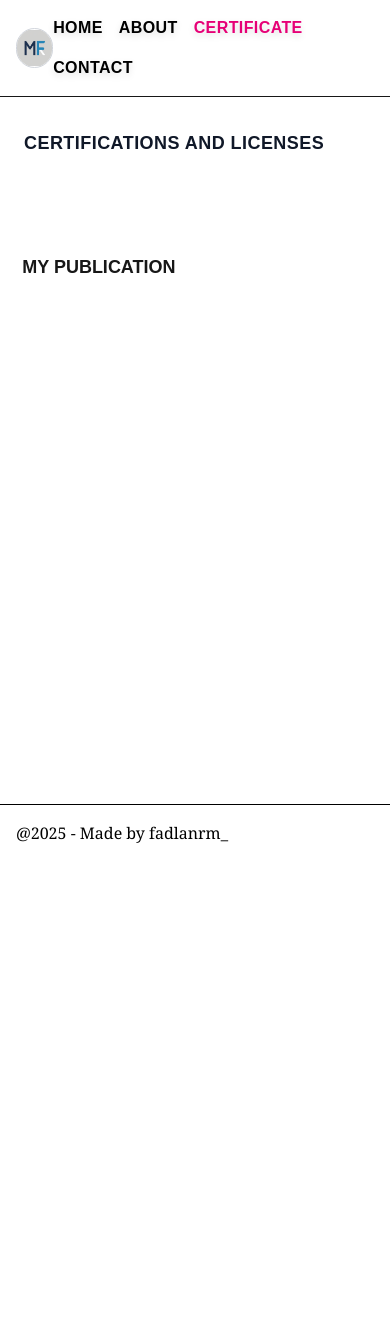
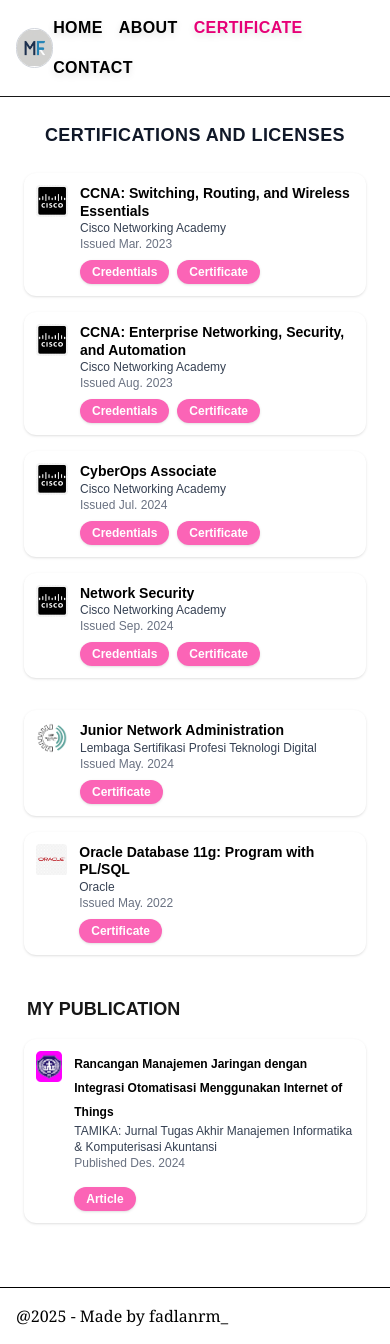
Before and after one commit to fadlanrm/my-portofolio, a Next.js app: page /certificate in a window 390 px wide. Before the commit the page ends 861 px from the top, so only its background shows below. Built offline with nearby package versions, Linux system fonts and the light colour scheme.

Commit message:
ganti ke mobile

```diff
--- a/app/certificate/page.tsx
+++ b/app/certificate/page.tsx
@@ -1,45 +1,104 @@
 const certificatesLeft = [
-  // ...data seperti sebelumnya...
+  {
+    name: "CCNA: Switching, Routing, and Wireless Essentials",
+    org: "Cisco Networking Academy",
+    issued: "Mar. 2023",
+    credential: "https://www.credly.com/badges/0159a272-1d50-4a50-83f8-c5715c8533dd/public_url",
+    certificate: "/certificate/cert-ccna-enterprisenetworking.pdf",
+    logo: "/logo-cisco.png",
+  },
+  {
+    name: "CCNA: Enterprise Networking, Security, and Automation",
+    org: "Cisco Networking Academy",
+    issued: "Aug. 2023",
+    credential: "https://www.credly.com/badges/48cc1186-68d5-4269-8fd3-642c5e97aeb2/public_url",
+    certificate: "/certificate/cert-ccna-enterprisenetworking1.pdf",
+    logo: "/logo-cisco.png",
+  },
+  {
+    name: "CyberOps Associate",
+    org: "Cisco Networking Academy",
+    issued: "Jul. 2024",
+    credential: "https://www.credly.com/badges/7d62f830-4a87-4e8d-9d98-72484ffee33c",
+    certificate: "/certificate/cert-ccna-cyberops.pdf",
+    logo: "/logo-cisco.png",
+  },
+  {
+    name: "Network Security",
+    org: "Cisco Networking Academy",
+    issued: "Sep. 2024",
+    credential: "https://www.credly.com/badges/9e59cefd-b842-48bf-a241-3d0fd3a012b3",
+    certificate: "/certificate/cert-ccna-networksecurity.pdf",
+    logo: "/logo-cisco.png",
+  },
 ];
 
 const certificatesRight = [
-  // ...data seperti sebelumnya...
+  {
+    name: "Junior Network Administration",
+    org: "Lembaga Sertifikasi Profesi Teknologi Digital",
+    issued: "May. 2024",
+    certificate: "/certificate/cert-lsp-jna.pdf",
+    logo: "/logo-lsp.png",
+  },
+  {
+    name: "Oracle Database 11g: Program with PL/SQL",
+    org: "Oracle",
+    issued: "May. 2022",
+    certificate: "/certificate/cert-oracle-plsql.pdf",
+    logo: "/logo-oracle.png",
+  },
 ];
 
 const publications = [
-  // ...data seperti sebelumnya...
+  {
+    title: "Rancangan Manajemen Jaringan dengan Integrasi Otomatisasi Menggunakan Internet of Things",
+    journal: "TAMIKA: Jurnal Tugas Akhir Manajemen Informatika & Komputerisasi Akuntansi",
+    published: "Des. 2024",
+    link: "https://ejurnal.methodist.ac.id/index.php/tamika/article/view/3067",
+    logo: "/logo-tamika.png",
+  },
 ];
 
 export default function CertificatePage() {
   return (
-    <main className="max-w-6xl mx-auto min-h-[80vh] px-2 sm:px-4 md:px-8 py-8 md:py-12">
-      <div className="flex flex-col lg:flex-row gap-2 sm:gap-4 lg:gap-10">
-        {/* Left Section */}
-        <section className="flex-1">
-          <h2 className="text-lg sm:text-xl md:text-2xl font-semibold tracking-wide text-gray-900 mb-6 animate-shake-interval delay-0">
+    <main className="max-w-2xl md:max-w-6xl mx-auto min-h-[80vh] px-2 sm:px-4 md:px-8 py-6 md:py-12">
+      <h2 className="text-lg sm:text-xl md:text-2xl font-semibold tracking-wide text-gray-900 mb-6 animate-shake-interval delay-0 text-center">
         CERTIFICATIONS AND LICENSES
       </h2>
+      <div className="flex flex-col lg:flex-row gap-4 md:gap-8 lg:gap-10">
+        {/* Left Section */}
+        <section className="flex-1 flex flex-col gap-4">
   {certificatesLeft.map((cert) => (
-            <div key={cert.name} className="flex items-start gap-2 sm:gap-3 md:gap-4 mb-6 md:mb-8">
-              <img src={cert.logo} alt={cert.org} className="h-8 w-8 sm:h-10 sm:w-10 md:h-12 md:w-12 object-contain rounded bg-white border" />
+    <div
+      key={cert.name}
+      className="flex items-start gap-3 p-3 sm:p-4 rounded-xl bg-white shadow-sm"
+    >
+      <img
+        src={cert.logo}
+        alt={cert.org}
+        className="h-8 w-8 sm:h-10 sm:w-10 md:h-12 md:w-12 object-contain rounded bg-white"
+      />
       <div>
         <div className="font-bold text-sm sm:text-base md:text-lg text-black leading-tight">{cert.name}</div>
         <div className="text-gray-700 text-xs sm:text-sm">{cert.org}</div>
         <div className="text-gray-500 text-xs mb-2">Issued {cert.issued}</div>
         <div className="flex flex-wrap gap-2">
+          {cert.credential && (
             <a
               href={cert.credential}
               target="_blank"
               rel="noopener noreferrer"
-                    className="bg-pink-400 text-white text-xs px-3 py-1 rounded-full font-semibold shadow hover:bg-pink-500 transition w-24 sm:w-28 text-center"
+              className="bg-pink-400 text-white text-xs px-3 py-1 rounded-full font-semibold shadow hover:bg-pink-500 transition w-fit"
             >
               Credentials
             </a>
+          )}
           <a
             href={cert.certificate}
             target="_blank"
             rel="noopener noreferrer"
-                    className="bg-pink-400 text-white text-xs px-3 py-1 rounded-full font-semibold shadow hover:bg-pink-500 transition w-24 sm:w-28 text-center"
+            className="bg-pink-400 text-white text-xs px-3 py-1 rounded-full font-semibold shadow hover:bg-pink-500 transition w-fit"
           >
             Certificate
           </a>
@@ -48,13 +107,20 @@
     </div>
   ))}
 </section>
-        {/* Vertical Divider */}
-        <div className="hidden lg:block w-px bg-pink-300 mx-2" />
+        {/* Divider */}
+        <div className="hidden lg:block w-px bg-pink-200 mx-2" />
         {/* Right Section */}
-        <section className="flex-1 mt-8 lg:mt-0">
+        <section className="flex-1 flex flex-col gap-4 mt-4 lg:mt-0">
   {certificatesRight.map((cert) => (
-            <div key={cert.name} className="flex items-start gap-2 sm:gap-3 md:gap-4 mb-6 md:mb-8">
-              <img src={cert.logo} alt={cert.org} className="h-8 w-8 sm:h-10 sm:w-10 md:h-12 md:w-12 object-contain rounded bg-white border" />
+    <div
+      key={cert.name}
+      className="flex items-start gap-3 p-3 sm:p-4 rounded-xl bg-white shadow-sm"
+    >
+      <img
+        src={cert.logo}
+        alt={cert.org}
+        className="h-8 w-8 sm:h-10 sm:w-10 md:h-12 md:w-12 object-contain rounded bg-white"
+      />
       <div>
         <div className="font-bold text-sm sm:text-base md:text-lg text-black leading-tight">{cert.name}</div>
         <div className="text-gray-700 text-xs sm:text-sm">{cert.org}</div>
@@ -64,7 +130,7 @@
             href={cert.certificate}
             target="_blank"
             rel="noopener noreferrer"
-                    className="bg-pink-400 text-white text-xs px-3 py-1 rounded-full font-semibold shadow hover:bg-pink-500 transition w-24 sm:w-28 text-center"
+            className="bg-pink-400 text-white text-xs px-3 py-1 rounded-full font-semibold shadow hover:bg-pink-500 transition w-fit"
           >
             Certificate
           </a>
@@ -73,15 +139,27 @@
     </div>
   ))}
   {/* Publication Section */}
-          <div className="mt-8 md:mt-12">
-            <h2 className="text-lg sm:text-xl md:text-2xl font-semibold mb-6 animate-shake-interval delay-1">
+  <div className="mt-6 md:mt-10">
+    <h2 className="text-lg sm:text-xl md:text-2xl font-semibold mb-4 animate-shake-interval delay-1">
       MY PUBLICATION
     </h2>
     {publications.map((pub) => (
-              <div key={pub.title} className="flex items-start gap-2 sm:gap-3 md:gap-4 mb-4 md:mb-6">
-                <img src={pub.logo} alt="Journal Logo" className="h-8 w-8 sm:h-10 sm:w-10 md:h-12 md:w-12 object-contain rounded bg-white border" />
+      <div
+        key={pub.title}
+        className="flex items-start gap-3 p-3 sm:p-4 rounded-xl bg-white shadow-sm mb-2"
+      >
+        <img
+          src={pub.logo}
+          alt="Journal Logo"
+          className="h-8 w-8 sm:h-10 sm:w-10 md:h-12 md:w-12 object-contain rounded bg-white"
+        />
         <div>
-                  <a href={pub.link} target="_blank" rel="noopener noreferrer" className="font-bold text-xs sm:text-sm md:text-base text-black leading-tight hover:underline">
+          <a
+            href={pub.link}
+            target="_blank"
+            rel="noopener noreferrer"
+            className="font-bold text-xs sm:text-sm md:text-base text-black leading-tight hover:underline"
+          >
             {pub.title}
           </a>
           <div className="text-gray-700 text-xs sm:text-sm">{pub.journal}</div>
@@ -90,7 +168,7 @@
             href={pub.link}
             target="_blank"
             rel="noopener noreferrer"
-                    className="bg-pink-400 text-white text-xs px-3 py-1 rounded-full font-semibold shadow hover:bg-pink-500 transition w-24 sm:w-28 text-center inline-block mt-2"
+            className="bg-pink-400 text-white text-xs px-3 py-1 rounded-full font-semibold shadow hover:bg-pink-500 transition w-fit inline-block mt-2"
           >
             Article
           </a>
```
Lines whose indentation alone changed are shown as unchanged.
